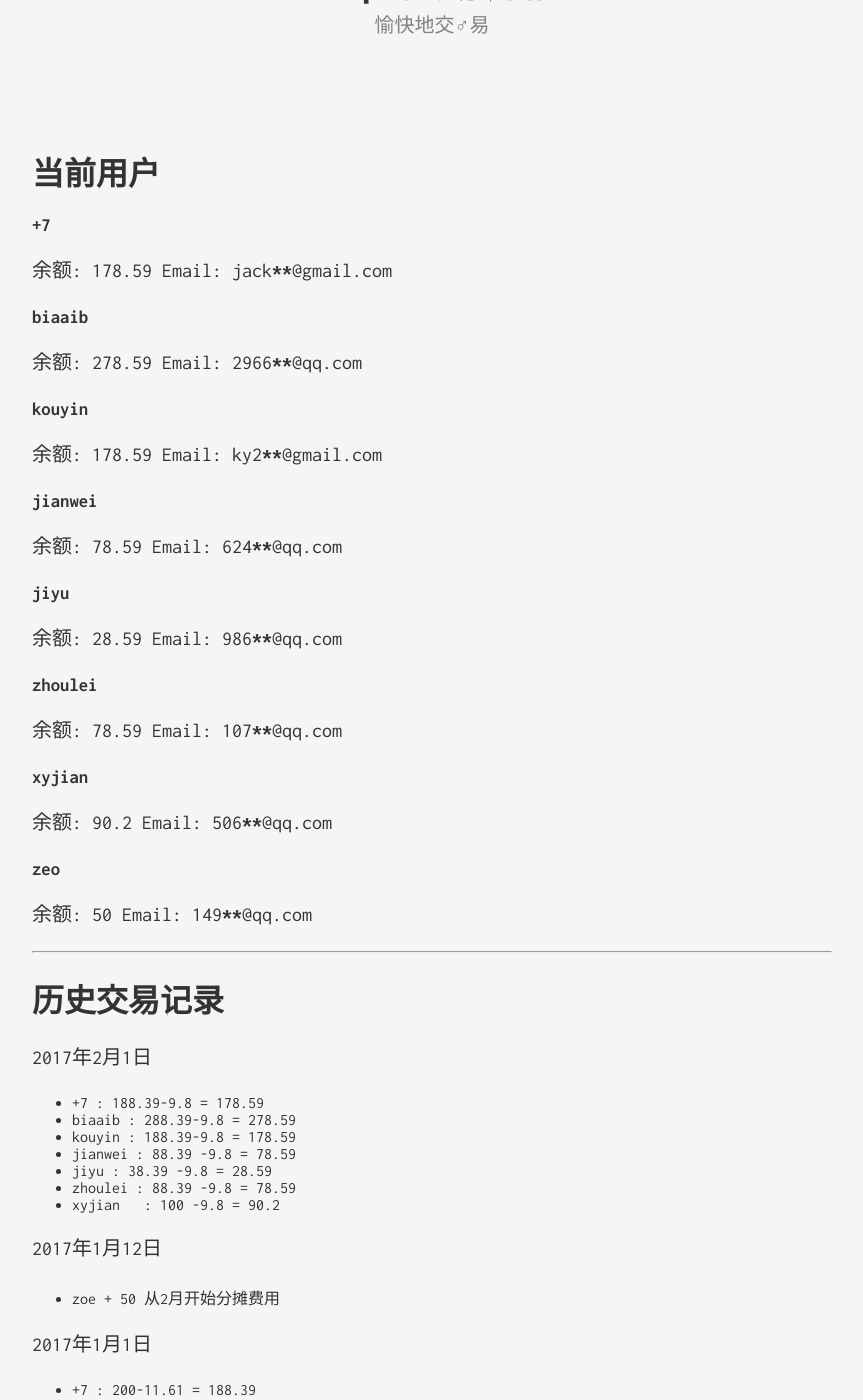
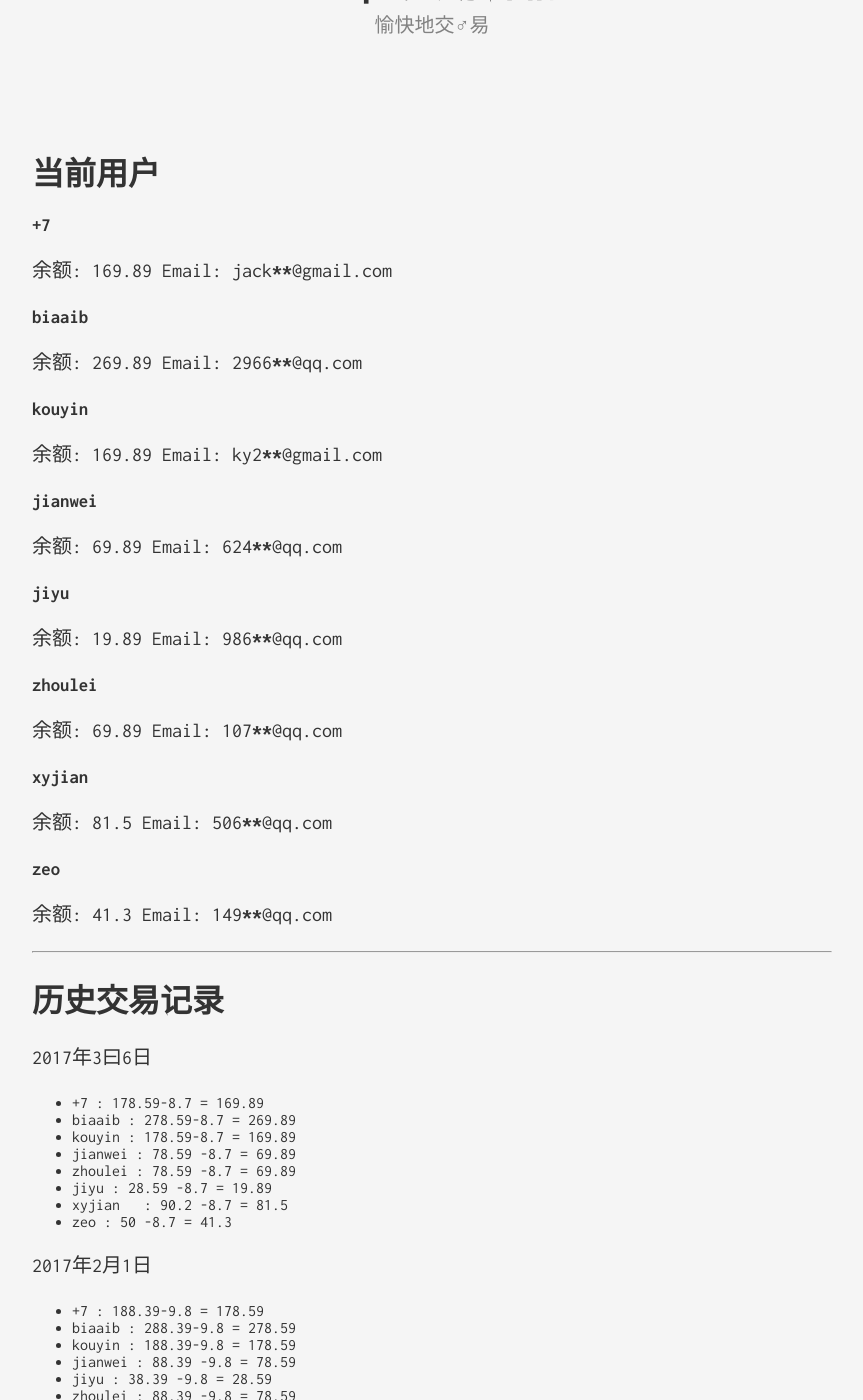
Before and after one commit to Prince-Laharl/Prince-Laharl.github.io, a Jekyll site: the page built from _posts/2016-11-27-77vpn-list.markdown, in a window 1280 px wide and 1400 px high, scrolled down 326 px. Shown: the whole window, without its empty margins (208-1071 px from the left). Built offline with Jekyll 4.4.1, drawn with Linux system fonts in a browser that asks for light colours.

Commit message:
March 6th

```diff
--- a/_posts/2016-11-27-77vpn-list.markdown
+++ b/_posts/2016-11-27-77vpn-list.markdown
@@ -9,41 +9,59 @@ categories: [programming]
 # 当前用户
 
 ### +7
-余额: 178.59
+余额: 169.89
 Email: jack******@gmail.com
 
+
 ### biaaib
-余额: 278.59
+余额: 269.89
 Email: 2966******@qq.com
 
 
 ### kouyin
-余额: 178.59
+余额: 169.89
 Email: ky2******@gmail.com
 
+
 ### jianwei
-余额: 78.59
+余额: 69.89
 Email: 624******@qq.com
 
+
 ### jiyu
-余额: 28.59
+余额: 19.89
 Email: 986******@qq.com
 
+
 ### zhoulei
-余额: 78.59
+余额: 69.89
 Email: 107******@qq.com
 
+
 ### xyjian
-余额: 90.2
+余额: 81.5
 Email: 506******@qq.com
 
+
 ### zeo
-余额: 50
+余额: 41.3
 Email: 149******@qq.com
 
 -------
 
+
 # 历史交易记录
+
+2017年3曰6日
+
+* +7        : 178.59-8.7 = 169.89
+* biaaib    : 278.59-8.7 = 269.89
+* kouyin    : 178.59-8.7 = 169.89
+* jianwei   : 78.59 -8.7 =  69.89
+* zhoulei   : 78.59 -8.7 =  69.89
+* jiyu      : 28.59 -8.7 =  19.89
+* xyjian    : 90.2  -8.7 =   81.5
+* zeo       : 50    -8.7 =   41.3
 
 2017年2月1日
 
@@ -54,6 +72,7 @@ Email: 149******@qq.com
 * jiyu      : 38.39 -9.8 = 28.59
 * zhoulei   : 88.39 -9.8 = 78.59
 * xyjian    : 100   -9.8 = 90.2
+
 
 2017年1月12日
 
```
